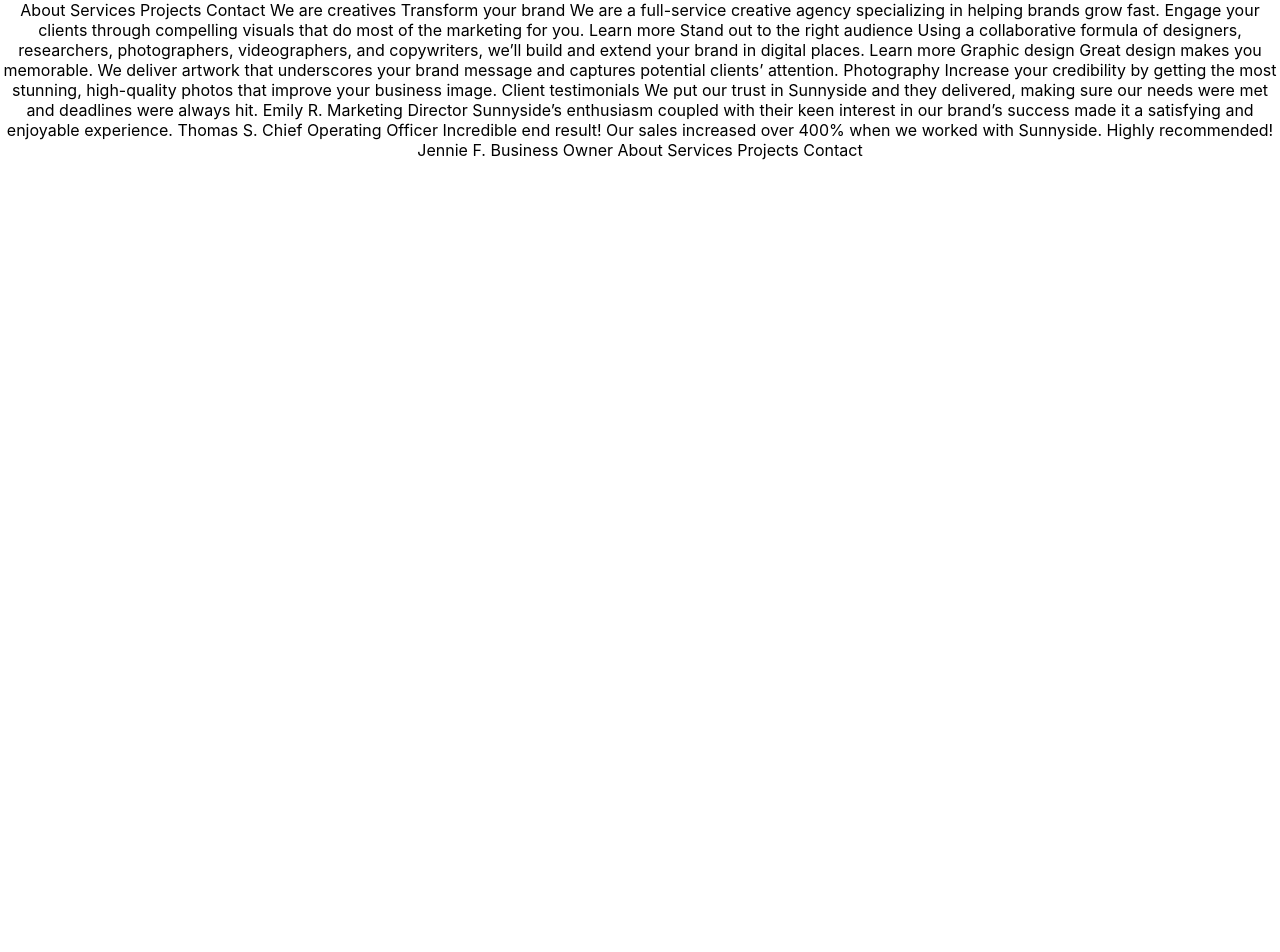
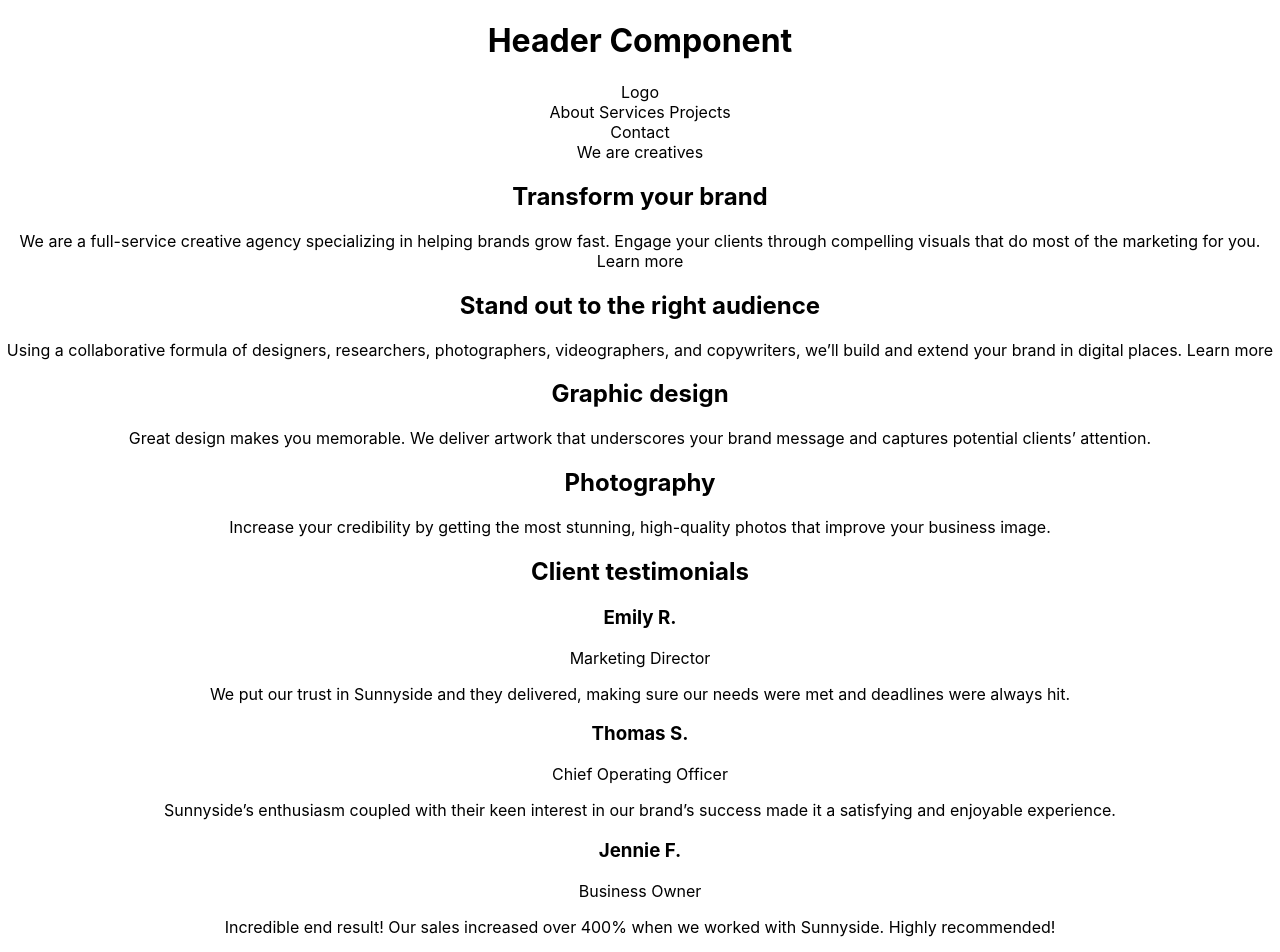
Before and after one commit to henokhm/frontend-mentors-sunnyside-agency-landing-page, a React (Create React App) app: page / in a window 1280 px wide. Shown: the top 952 px of the page. Before the commit the page ends 800 px from the top, so only its background shows below. Built offline with nearby package versions, Linux system fonts and the light colour scheme.

Commit message:
Add React components

```diff
--- a/src/App.js
+++ b/src/App.js
@@ -1,25 +1,18 @@
 import "./App.css";
+import Header from "./components/Header";
+import Main from "./components/Main";
+import Testimonials from "./components/Testimonials";
+import ImageGallery from "./components/ImageGallery";
+import Footer from "./components/Footer";
 
 function App() {
   return (
     <div className="App">
-      About Services Projects Contact We are creatives Transform your brand We
-      are a full-service creative agency specializing in helping brands grow
-      fast. Engage your clients through compelling visuals that do most of the
-      marketing for you. Learn more Stand out to the right audience Using a
-      collaborative formula of designers, researchers, photographers,
-      videographers, and copywriters, we’ll build and extend your brand in
-      digital places. Learn more Graphic design Great design makes you
-      memorable. We deliver artwork that underscores your brand message and
-      captures potential clients’ attention. Photography Increase your
-      credibility by getting the most stunning, high-quality photos that improve
-      your business image. Client testimonials We put our trust in Sunnyside and
-      they delivered, making sure our needs were met and deadlines were always
-      hit. Emily R. Marketing Director Sunnyside’s enthusiasm coupled with their
-      keen interest in our brand’s success made it a satisfying and enjoyable
-      experience. Thomas S. Chief Operating Officer Incredible end result! Our
-      sales increased over 400% when we worked with Sunnyside. Highly
-      recommended! Jennie F. Business Owner About Services Projects Contact
+      <Header />
+      <Main />
+      <Testimonials />
+      <ImageGallery />
+      <Footer />
     </div>
   );
 }
--- /dev/null
+++ b/src/components/Footer.js
@@ -0,0 +1,15 @@
+import React from "react";
+
+function Footer() {
+  return (
+    <footer>
+      <ul>
+        <li>Logo</li>
+        <li>About Services Projects</li>
+        <li>Social Links</li>
+      </ul>
+    </footer>
+  );
+}
+
+export default Footer;
--- /dev/null
+++ b/src/components/Header.js
@@ -0,0 +1,17 @@
+import React from "react";
+import Navbar from "./Navbar";
+import HeaderCTA from "./HeaderCTA";
+
+function Header() {
+  return (
+    <header>
+      <h1>Header Component</h1>
+      Logo
+      <Navbar />
+      <HeaderCTA />
+      We are creatives
+    </header>
+  );
+}
+
+export default Header;
--- /dev/null
+++ b/src/components/HeaderCTA.js
@@ -0,0 +1,7 @@
+import React from "react";
+
+function HeaderCTA() {
+  return <div>Contact</div>;
+}
+
+export default HeaderCTA;
--- /dev/null
+++ b/src/components/ImageGallery.js
@@ -0,0 +1,11 @@
+import React from "react";
+
+function ImageGallery() {
+  return (
+    <section>
+      <h3>Image Gallary!</h3>
+    </section>
+  );
+}
+
+export default ImageGallery;
--- /dev/null
+++ b/src/components/Main.js
@@ -0,0 +1,34 @@
+import React from "react";
+
+function Main() {
+  return (
+    <main>
+      <section>
+        <h2>Transform your brand</h2>
+        We are a full-service creative agency specializing in helping brands
+        grow fast. Engage your clients through compelling visuals that do most
+        of the marketing for you. Learn more
+      </section>
+      <section>
+        <h2>Stand out to the right audience</h2>
+        Using a collaborative formula of designers, researchers, photographers,
+        videographers, and copywriters, we’ll build and extend your brand in
+        digital places. Learn more
+      </section>
+      <section>
+        <div>
+          <h2>Graphic design</h2>
+          Great design makes you memorable. We deliver artwork that underscores
+          your brand message and captures potential clients’ attention.
+        </div>
+        <div>
+          <h2>Photography</h2>
+          Increase your credibility by getting the most stunning, high-quality
+          photos that improve your business image.
+        </div>
+      </section>
+    </main>
+  );
+}
+
+export default Main;
--- /dev/null
+++ b/src/components/Navbar.js
@@ -0,0 +1,7 @@
+import React from "react";
+
+function Navbar() {
+  return <nav>About Services Projects</nav>;
+}
+
+export default Navbar;
--- /dev/null
+++ b/src/components/Testimonial.js
@@ -0,0 +1,14 @@
+import React from "react";
+
+function Testimonial({ author, position, body }) {
+  console.log({ author, position, body });
+  return (
+    <div>
+      <h3>{author}</h3>
+      <p>{position}</p>
+      <p>{body}</p>
+    </div>
+  );
+}
+
+export default Testimonial;
--- /dev/null
+++ b/src/components/Testimonials.js
@@ -0,0 +1,33 @@
+import React from "react";
+import Testimonial from "./Testimonial";
+
+const testimonialsData = [
+  {
+    author: "Emily R.",
+    position: "Marketing Director",
+    body: "We put our trust in Sunnyside and they delivered, making sure our needs were met and deadlines were always hit.",
+  },
+  {
+    author: "Thomas S.",
+    position: "Chief Operating Officer",
+    body: "Sunnyside’s enthusiasm coupled with their keen interest in our brand’s success made it a satisfying and enjoyable experience.",
+  },
+  {
+    author: "Jennie F.",
+    position: "Business Owner",
+    body: "Incredible end result! Our sales increased over 400% when we worked with Sunnyside. Highly recommended!",
+  },
+];
+
+function Testimonials() {
+  return (
+    <section>
+      <h2>Client testimonials </h2>
+      {testimonialsData.map((testimonial) => (
+        <Testimonial {...testimonial} key={testimonial.author} />
+      ))}
+    </section>
+  );
+}
+
+export default Testimonials;
```
